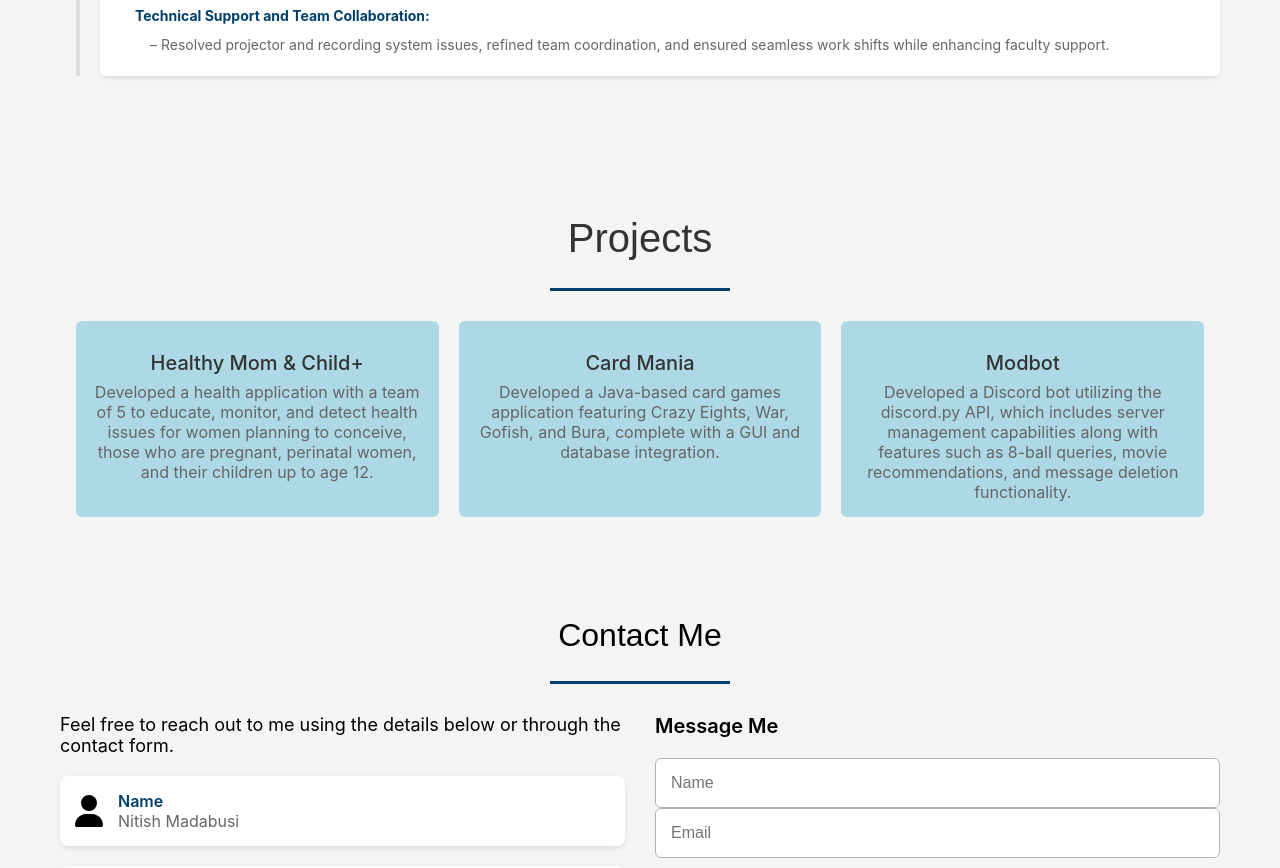
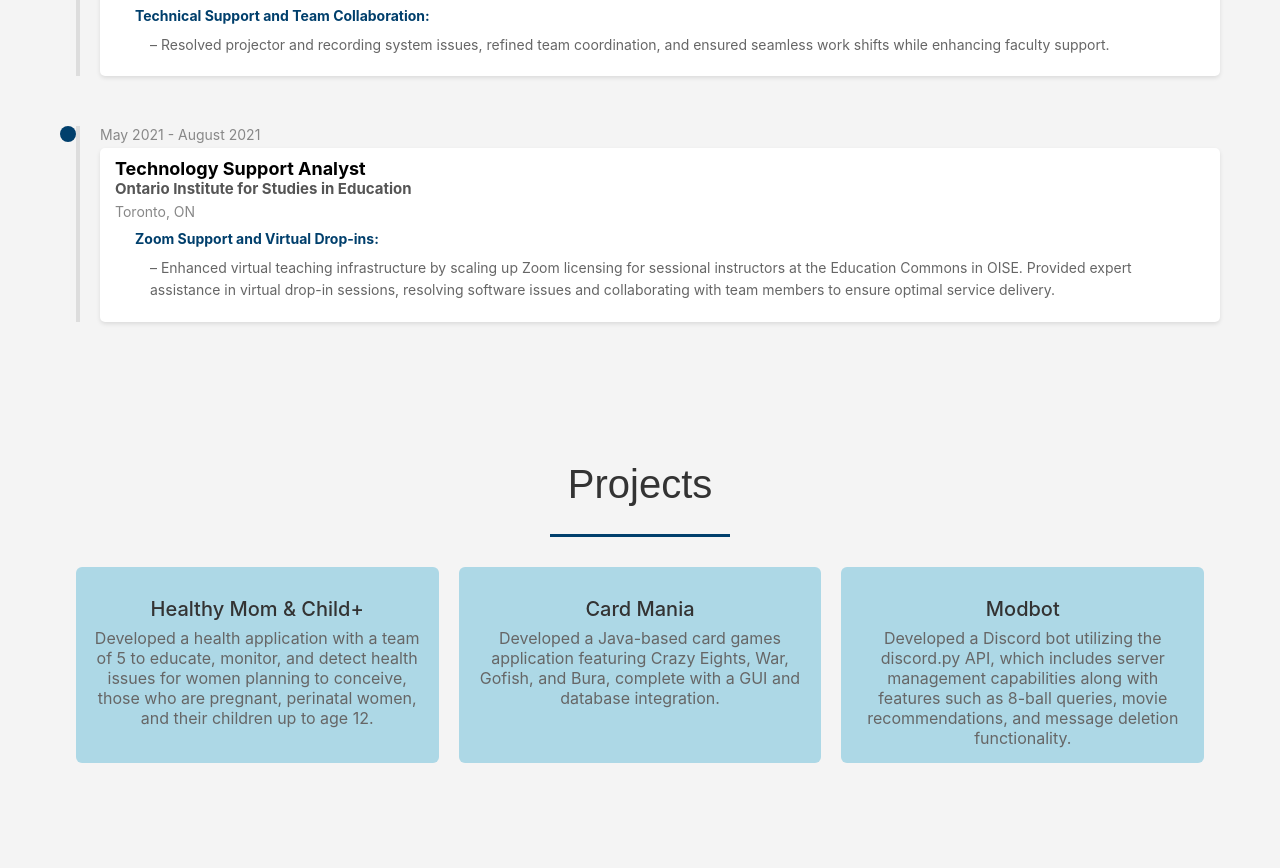
Before and after one commit to nitish06-c/NitishPortfolio, a React (Create React App) app in the folder nitish-personal-website/: page / in a window 1280 px wide. Shown: the part 3440-4308 px from the top of the page. Built offline with nearby package versions, Linux system fonts and the light colour scheme; a web font is replaced by a local one.

Commit message:
updated experience

```diff
--- a/nitish-personal-website/src/Experience.js
+++ b/nitish-personal-website/src/Experience.js
@@ -67,7 +67,19 @@ const Experience = () => {
           },
         ],
       },
-    // Add more experiences here
+      {
+        date: 'May 2021 - August 2021',
+        title: 'Technology Support Analyst',
+        company: 'Ontario Institute for Studies in Education',
+        location: 'Toronto, ON',
+        description: [
+          {
+            project: 'Zoom Support and Virtual Drop-ins',
+            details: ['Enhanced virtual teaching infrastructure by scaling up Zoom licensing for sessional instructors at the Education Commons in OISE. Provided expert assistance in virtual drop-in sessions, resolving software issues and collaborating with team members to ensure optimal service delivery.'],
+          },
+        ],
+      },
+      // Can add more experiences as needed
   ];
 
   return (
--- a/nitish-personal-website/src/Projects.js
+++ b/nitish-personal-website/src/Projects.js
@@ -30,7 +30,7 @@ const Projects = () => {
               </div>
             </a>
           </div>
-          {/* Add more project cards as needed */}
+          {/* TODO: Add more projects as you keep updating */}
         </div>
       </div>
     </section>
```
